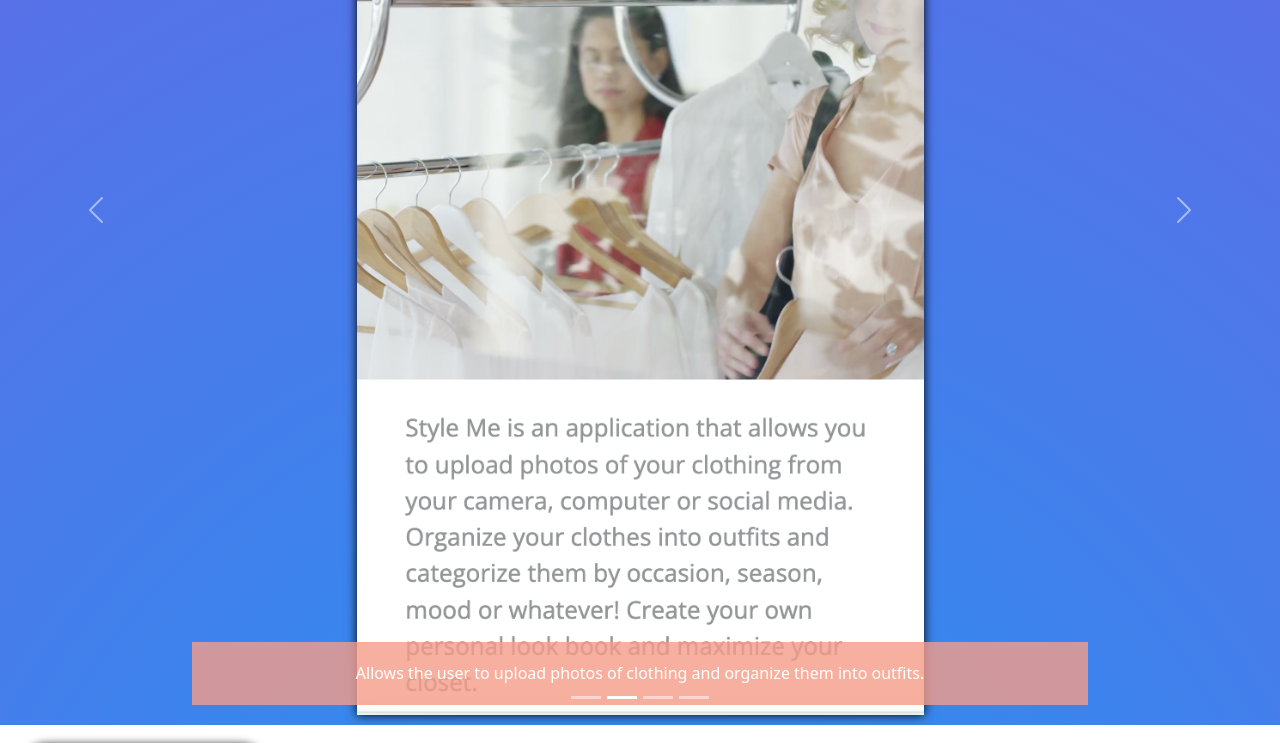
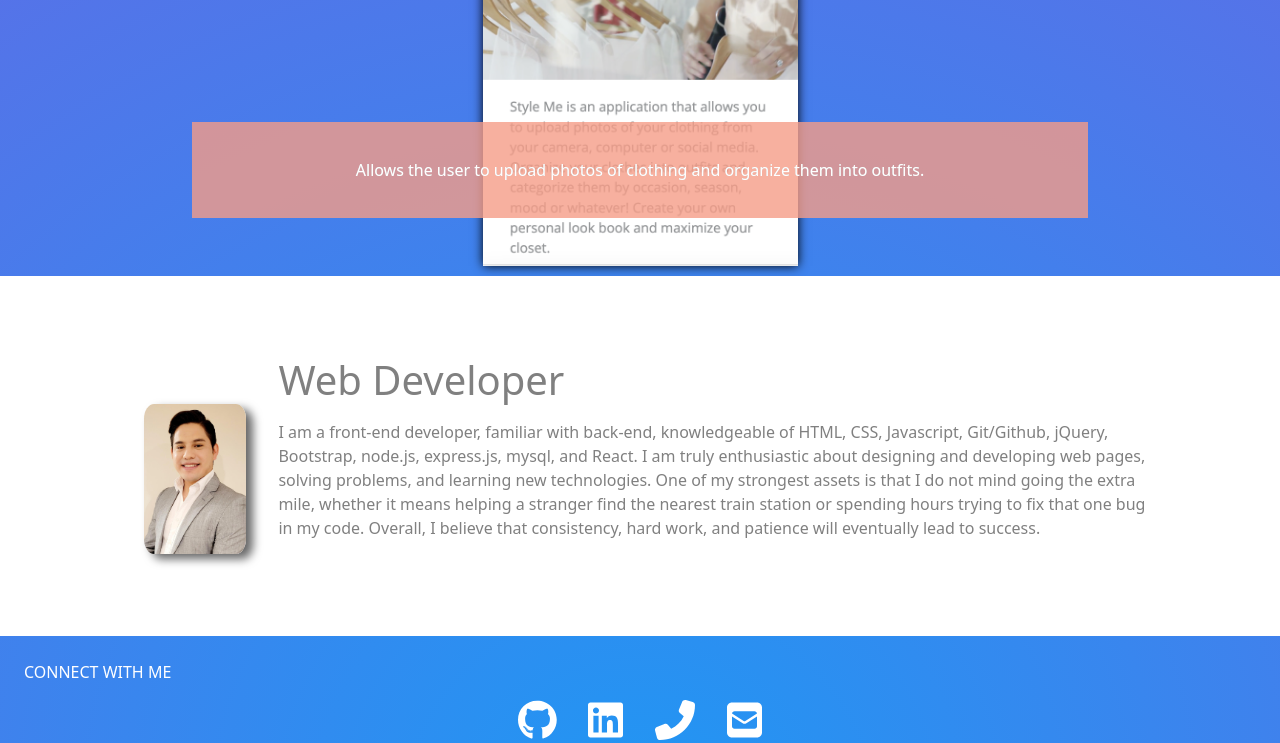
Before and after one commit to Esmendez90/portfolio, a React (Create React App) app in the folder my_portfolio/: page / in a window 1280 px wide. Shown: the part 360-1103 px from the top of the page. Built offline with nearby package versions, Linux system fonts and the light colour scheme.

Commit message:
added and edited media query styles

```diff
--- a/my_portfolio/src/components/About/style.css
+++ b/my_portfolio/src/components/About/style.css
@@ -1,12 +1,13 @@
 .about-container {
-  padding: 20px;
+  padding: 2rem;
   background-color: white;
 }
 
 .img-container {
-  width: 20%;
+  width: 30%;
   float: left;
-  margin: auto 20px 10px auto;
+  margin: 1rem;
+  margin-right: 2rem;
 }
 
 .img-esteban {
@@ -15,6 +16,46 @@
   box-shadow: 0px 0px 10px black;
 }
 
-h1, p {
+h1 {
+  margin-bottom: 1rem !important;
+}
+
+h1,
+p {
   color: grey;
 }
+
+@media screen and (min-width: 768px) {
+  .img-container {
+    height: 15rem;
+    width: 20%;
+    margin-top: 3rem;
+  }
+  .about-container {
+    padding: 4rem;
+  }
+}
+
+@media screen and (min-width: 935px) {
+  .img-container {
+    width: 15%;
+  }
+  .about-container {
+    padding: 5rem;
+  }
+}
+
+@media screen and (min-width: 1080px) {
+  .img-container {
+    width: 10%;
+  }
+
+  .img-esteban {
+    box-shadow: 7px 5px 10px #00000099;
+  }
+
+  .about-container {
+    padding-left: 8rem;
+    padding-right: 8rem;
+  }
+}
--- a/my_portfolio/src/components/Carousel/style.css
+++ b/my_portfolio/src/components/Carousel/style.css
@@ -10,11 +10,39 @@
 }
 
 .carousel-caption {
+  width: 100%;
+  right: 0% !important;
+  left: 0% !important;
   background-color: rgba(245, 157, 135, 0.8);
-    padding: 1.2rem !important;
+  padding: 1.2rem;
 }
 
 .caption {
   margin-bottom: 0;
   color: white;
 }
+
+@media screen and (min-width: 768px) {
+  .carousel-caption {
+    width: auto;
+    right: 15% !important;
+    left: 15% !important;
+    bottom: 10% !important;
+  }
+  .caption {
+    margin: 1rem;
+    text-shadow: 0px 0px #c4c0c0;
+  }
+}
+
+@media screen and (min-width: 935px) {
+  .slideImage {
+    width: 35%;
+  }
+}
+
+@media screen and (min-width: 1080px) {
+  .slideImage {
+    width: 25%;
+  }
+}
--- a/my_portfolio/src/components/Footer/Footer.js
+++ b/my_portfolio/src/components/Footer/Footer.js
@@ -1,4 +1,5 @@
 import React from "react";
+import "./style.css";
 import { ListEl } from "../Reusable/Reusable";
 import { FontAwesomeIcon } from "@fortawesome/react-fontawesome";
 import Icons from "./icons.json";
--- a/my_portfolio/src/components/Footer/icons.json
+++ b/my_portfolio/src/components/Footer/icons.json
@@ -17,7 +17,7 @@
         "id": "3",
         "className": "mobile icon",
         "website": "tel:2013601905",
-        "target": "",
+        "target": "_self",
         "icon": "faPhoneAlt"
     },
     {
--- /dev/null
+++ b/my_portfolio/src/components/Footer/style.css
@@ -0,0 +1,25 @@
+footer {
+  padding: 0.5rem;
+}
+
+footer p {
+  margin: 1rem;
+  color: white;
+}
+
+ul {
+  display: inline-flex;
+  width: 100%;
+  padding: 0 2rem;
+  justify-content: center;
+}
+
+.icon {
+  display: block;
+  margin: 0 1rem;
+}
+
+.icon svg {
+  color: white;
+  font-size: 40px;
+}
```
Lines whose indentation alone changed are shown as unchanged.
